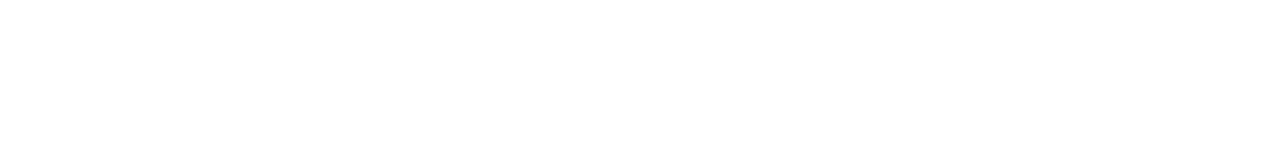
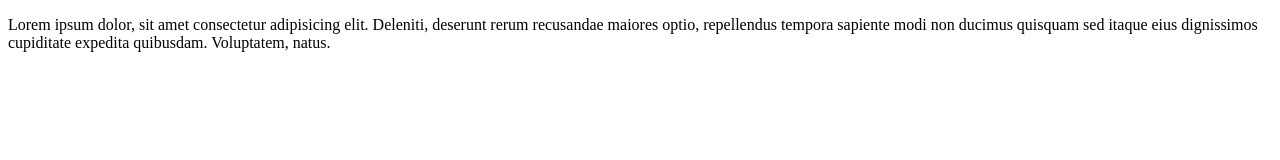
Before and after one commit to AlexxGuzman1/git_test, a plain HTML site: page index.html in a window 1280 px wide. Drawn offline with Linux system fonts and the light colour scheme.

Commit message:
agregado div contenedor

```diff
--- a/index.html
+++ b/index.html
@@ -5,5 +5,11 @@
     <meta name="viewport" content="width=device-width, initial-scale=1.0" />
     <title>github test</title>
   </head>
-  <body></body>
+  <body>
+    <!--container1-->
+    <div class="continer">
+      <div class="row">
+        <p>Lorem ipsum dolor, sit amet consectetur adipisicing elit. Deleniti, deserunt rerum recusandae maiores optio, repellendus tempora sapiente modi non ducimus quisquam sed itaque eius dignissimos cupiditate expedita quibusdam. Voluptatem, natus.</p>
+      </div>
+    </div>
 </html>
```
